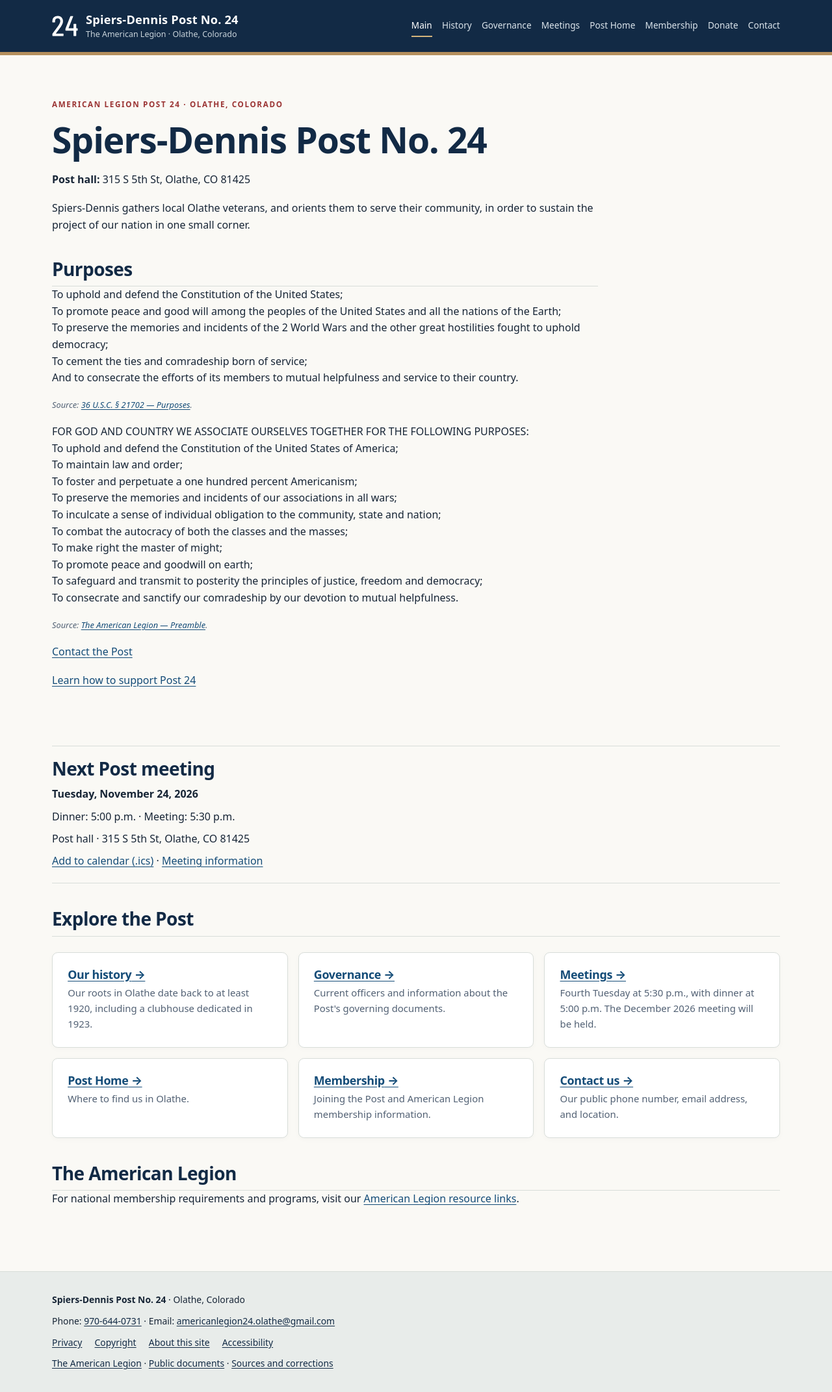
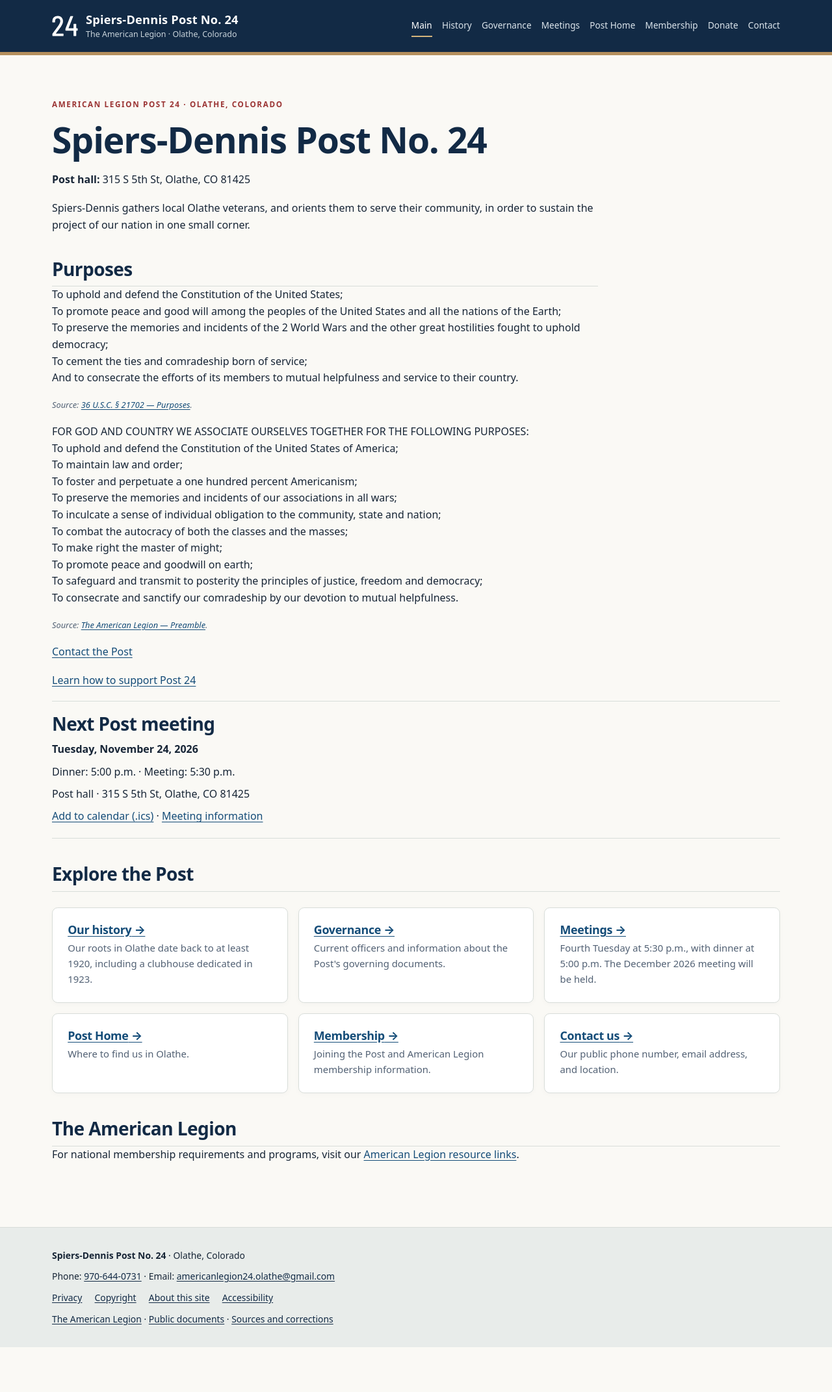
Before and after one commit to SPIERS-DENNIS-POST/spiers-dennis-post.github.io, a Jekyll site: the page built from index.md, in a window 1280 px wide. Shown: the whole page at 65% size. Built offline with Jekyll 4.4.1, drawn with Linux system fonts in a browser that asks for light colours; after the commit the page ends 2074 px from its top, so only the background shows below that.

Commit message:
Close vertical gap between homepage links and next meeting

```diff
--- a/assets/css/site.css
+++ b/assets/css/site.css
@@ -21,7 +21,7 @@
 .primary-nav a{font-size:.85rem;color:#dbe4eb;text-decoration:none;padding:.35rem 0;border-bottom:2px solid transparent}
 .primary-nav a:hover,.primary-nav a[aria-current="page"]{color:#fff;border-bottom-color:#d4b47c}
 .main-content{min-height:65vh;padding-block:3rem 5rem}
-.hero{max-width:840px;padding:1.2rem 0 2.8rem}
+.hero{max-width:840px;padding:1.2rem 0 0}
 .eyebrow{text-transform:uppercase;letter-spacing:.14em;font-size:.73rem;font-weight:800;color:var(--red);margin:0 0 .7rem}
 h1,h2,h3{color:var(--navy);line-height:1.2;letter-spacing:-.02em}
 h1{font-size:clamp(2rem,4.7vw,3.45rem);margin:.3rem 0 1rem}
@@ -29,6 +29,7 @@
 h3{font-size:1.12rem;margin:1.6rem 0 .5rem}
 p{margin:0 0 1.15rem}
 .lede{color:#374b5c;font-size:clamp(1.1rem,2vw,1.3rem);max-width:46rem}
+.hero+.next-meeting{margin-top:0}
 .next-meeting{border-block:1px solid var(--line);margin:1.5rem 0 2rem;padding:.7rem 0}
 .next-meeting h2{margin:.45rem 0 .6rem}
 .next-meeting p{margin-bottom:.55rem}
```
